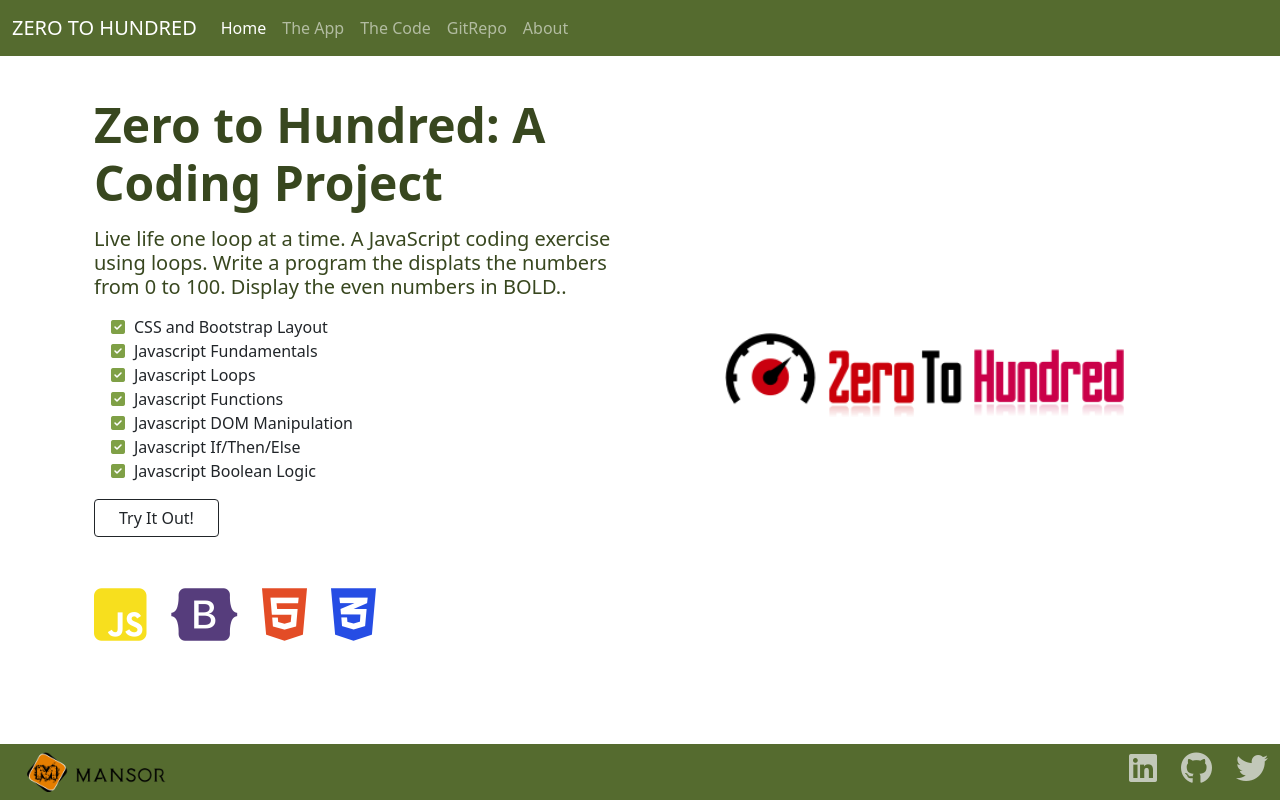
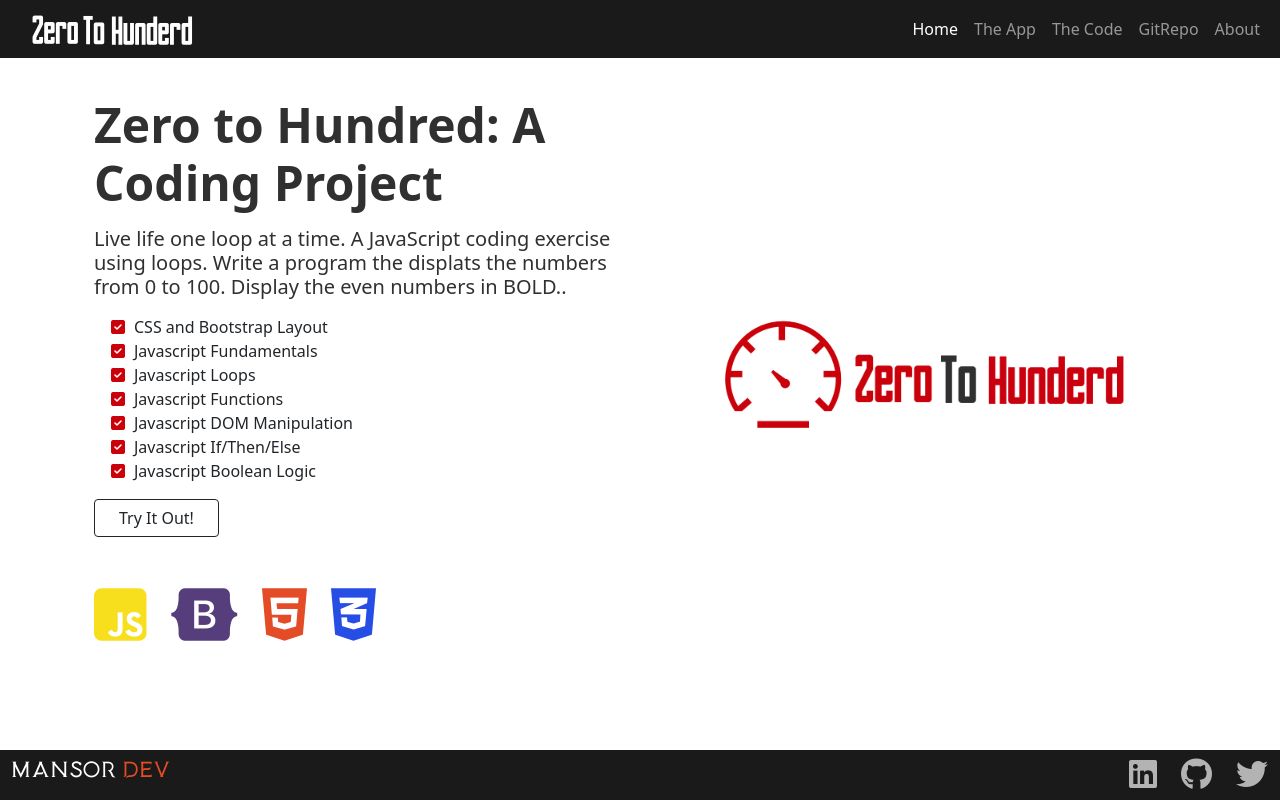
Before and after one commit to malmossa/zero-to-hundred, a PHP site: page / in a window 1280 px wide. Run offline with PHP 8.4, Linux system fonts and the light colour scheme; some libraries are stand-ins or nearby versions.

Commit message:
Completed

```diff
--- a/css/main.css
+++ b/css/main.css
@@ -1,8 +1,13 @@
 :root {
-  --primary-color: #38471f;
-  --secondary-color: #7fa046;
-  --dark-color: #556b2f;
+  --primary-color: #303030;
+  --secondary-color: #ca000a;
+  --dark-color: #1a1a1a;
   --white-color: #e7e7e7;
+}
+
+@font-face {
+  font-family: Medusa Gothic;
+  src: url(/fonts/MedusaGothic\ D.otf);
 }
 
 body {
@@ -28,6 +33,17 @@ h6 {
 
 .even {
   font-weight: bold;
+}
+
+/* FOOTER */
+footer h4 {
+  font-family: Medusa Gothic;
+  color: #fff;
+  font-size: 1.2rem;
+}
+
+footer span {
+  color: #e34c26;
 }
 
 footer .social > a {
--- a/index.html
+++ b/index.html
@@ -23,7 +23,9 @@
   <body class="d-flex flex-column h-100">
     <nav class="navbar navbar-expand-md navbar-dark fixed-top">
       <div class="container-fluid">
-        <a class="navbar-brand" href="index.html">ZERO TO HUNDRED</a>
+        <a class="navbar-brand" href="index.html"
+          ><img src="/img/nav_logo.png"
+        /></a>
         <button
           class="navbar-toggler"
           type="button"
@@ -36,7 +38,7 @@
           <span class="navbar-toggler-icon"></span>
         </button>
         <div class="collapse navbar-collapse" id="navbarNavAltMarkup">
-          <div class="navbar-nav text-center">
+          <div class="navbar-nav text-center ms-auto">
             <a class="nav-link active" href="index.html">Home</a>
             <a class="nav-link" href="app.html">The App</a>
             <a class="nav-link" href="code.html">The Code</a>
@@ -123,7 +125,7 @@
           </did>
           <did class="col img-container">
             <img
-              src="./img/zero_to_hundred_logo.png"
+              src="./img/logo.png"
               class="img-fluid center-block d-block mx-auto"
               alt="App Logo"
               width="400"
@@ -138,7 +140,7 @@
       <div class="container-fluid mt-2 mb-2">
         <div class="row">
           <div class="col">
-            <img src="./img/logo.png" alt="Mansor Almossa Logo" height="40" />
+            <h4>Mansor <span>Dev</span></h4>
           </div>
           <div class="col d-flex justify-content-end">
             <div class="row">
```
Also changed, not shown: app.html (+5 -3 lines), code.html (+5 -3 lines), fonts/MedusaGothic D.otf (added), img/favicon.png, img/logo.png, img/nav_logo.png (added), img/zero_to_hundred_logo.png (deleted).
